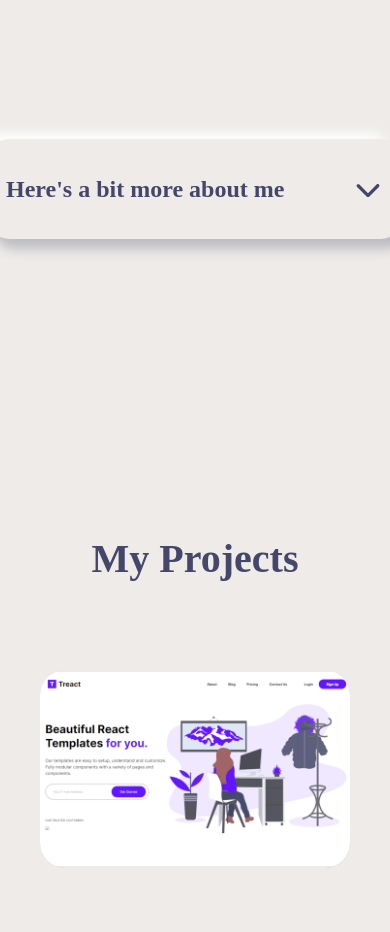
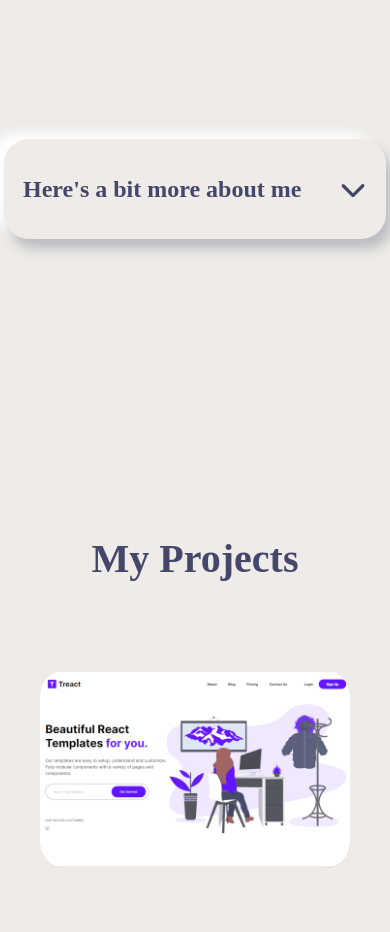
Before and after one commit to benjaminluan/Offical-Portfolio, a React (Create React App) app: page / in a window 390 px wide. Shown: the part 860-1792 px from the top of the page. Built offline with nearby package versions, Linux system fonts and the light colour scheme.

Commit message:
Responsiveness

```diff
--- a/src/index.css
+++ b/src/index.css
@@ -761,6 +761,9 @@ Footer
 }
 
 @media (max-width: 480px) {
+  .about__me--container {
+    min-width: unset;
+  }
   .expand {
     width: 98%;
   }
```
